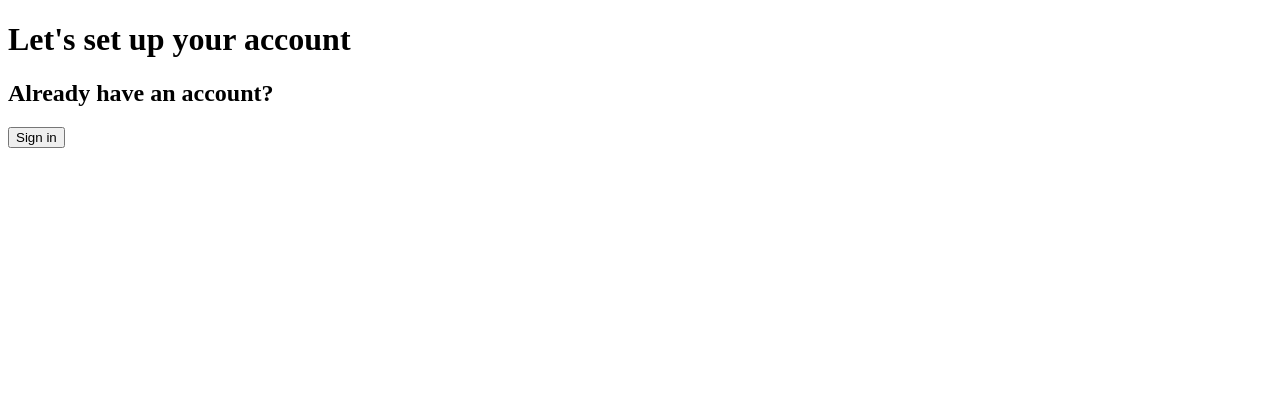
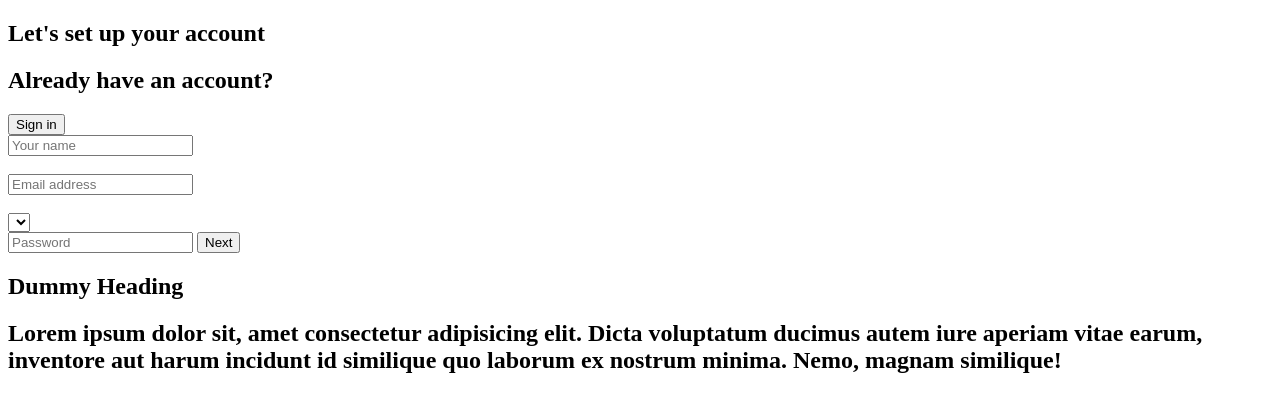
Before and after one commit to cuygur/input, a plain HTML site: page index.html in a window 1280 px wide. Drawn offline with Linux system fonts and the light colour scheme.

Commit message:
add html

```diff
--- a/index.html
+++ b/index.html
@@ -6,11 +6,41 @@
     <title>Sign-in</title>
   </head>
   <body>
-    <header>
+    <section>
       <h1>Let's set up your account</h1>
       <h2>Already have an account?</h2>
-      <button>Sign in</button>
-    </header>
-    <div class="input"></div>
+      <button class="primaryBtn">Sign in</button>
+      <div class="form">
+        <form action="">
+          <input type="text" id="name" placeholder="Your name" /><br /><br />
+          <input
+            type="email"
+            id="email"
+            placeholder="Email address"
+          /><br /><br />
+          <select
+            name="usertype"
+            id="usertype"
+            placeholder="I would describe my user type as"
+          >
+            <option value="beginner"></option>
+            <option value="intermediate"></option>
+            <option value="advanced"></option>
+            <option value="hacker"></option></select
+          ><br />
+          <input type="password" id="pwd" name="pwd" placeholder="Password" />
+          <button class="primaryBtn">Next</button>
+        </form>
+      </div>
+    </section>
+    <aside>
+      <h1>Dummy Heading</h1>
+      <h2>
+        Lorem ipsum dolor sit, amet consectetur adipisicing elit. Dicta
+        voluptatum ducimus autem iure aperiam vitae earum, inventore aut harum
+        incidunt id similique quo laborum ex nostrum minima. Nemo, magnam
+        similique!
+      </h2>
+    </aside>
   </body>
 </html>
```
